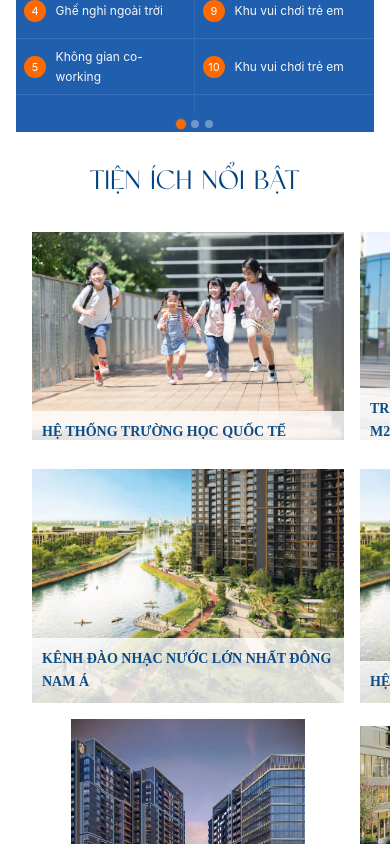
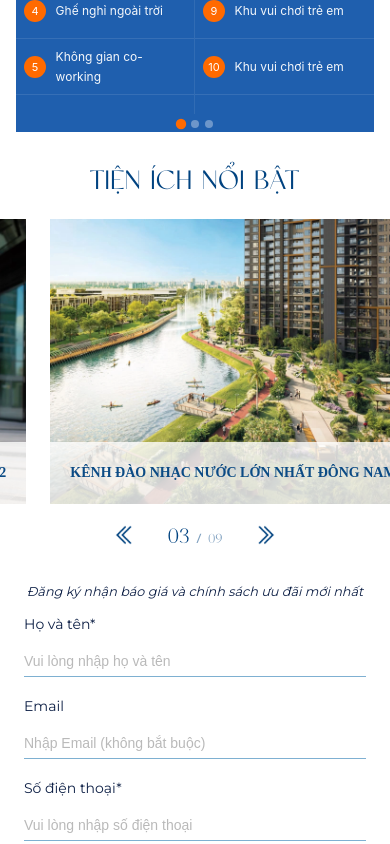
Before and after one commit to linhlehong2208dev/masterise-cosmo-central, a React (Vite) app: page / in a window 390 px wide. Shown: the part 3280-4124 px from the top of the page. Built offline with nearby package versions, Linux system fonts and the light colour scheme; a web font is replaced by a local one.

Commit message:
fix carousel

```diff
--- a/src/components/Casourel/Carousel.jsx
+++ b/src/components/Casourel/Carousel.jsx
@@ -1,6 +1,6 @@
 import React, { useEffect, useState, useRef } from "react";
 import styles from "./Carousel.module.css";
-import arrowIcon from "../../assets/images/arrow-icon.png"; // đổi path nếu cần
+import arrowIcon from "../../assets/images/arrow-icon.png";
 
 const data = [
   { title: "HỆ THỐNG TRƯỜNG HỌC QUỐC TẾ", image: "/images/tienich/1.webp" },
@@ -24,29 +24,11 @@ export default function Carousel() {
   const [index, setIndex] = useState(0);
   const [isTransitioning, setIsTransitioning] = useState(true);
   const [slideWidth, setSlideWidth] = useState(0);
-  const [isGridMode, setIsGridMode] = useState(false);
+  const carouselRef = useRef(null);
   const listRef = useRef(null);
-  const carouselRef = useRef(null);
 
-  /* ── Detect grid mode (responsive) ── */
-  useEffect(() => {
-    const checkGridMode = () => {
-      const gridMode = window.innerWidth <= 1200;
-      setIsGridMode(gridMode);
-      if (gridMode) {
-        setIndex(0);
-      }
-    };
-    checkGridMode();
-    window.addEventListener("resize", checkGridMode);
-    return () => window.removeEventListener("resize", checkGridMode);
-  }, []);
-
-  /* ── Tính slide width (carousel mode only) ── */
-  useEffect(() => {
-    if (isGridMode) return;
-
-    const calc = () => {
+  /* ── Tính slideWidth ── */
+  const calcSlideWidth = () => {
     if (!carouselRef.current) return;
     const card = carouselRef.current.querySelector(`.${styles.card}`);
     const list = carouselRef.current.querySelector(`.${styles.list}`);
@@ -55,52 +37,58 @@ export default function Carousel() {
       setSlideWidth(card.offsetWidth + gap);
     }
   };
-    calc();
-    window.addEventListener("resize", calc);
-    return () => window.removeEventListener("resize", calc);
-  }, [isGridMode]);
 
-  /* ── Auto slide (carousel mode only) ── */
   useEffect(() => {
-    if (isGridMode) return;
+    // Đợi DOM render xong mới tính
+    const timer = setTimeout(calcSlideWidth, 100);
+    window.addEventListener("resize", calcSlideWidth);
+    return () => {
+      clearTimeout(timer);
+      window.removeEventListener("resize", calcSlideWidth);
+    };
+  }, []);
 
+  /* ── Auto slide ── */
+  useEffect(() => {
     const id = setInterval(() => setIndex((p) => p + 1), 3000);
     return () => clearInterval(id);
-  }, [isGridMode]);
+  }, []);
 
-  /* ── Wrap-around (carousel mode only) ── */
+  /* ── Wrap-around khi đến clone ── */
   useEffect(() => {
-    if (isGridMode) return;
-
     if (index === data.length) {
       const t = setTimeout(() => {
         setIsTransitioning(false);
         setIndex(0);
       }, 800);
       return () => clearTimeout(t);
-    } else if (index === 0 && !isTransitioning) {
-      setIsTransitioning(true);
     }
-  }, [index, isTransitioning, isGridMode]);
+    if (index === 0 && !isTransitioning) {
+      // Bật lại transition sau khi reset
+      const t = setTimeout(() => setIsTransitioning(true), 50);
+      return () => clearTimeout(t);
+    }
+  }, [index, isTransitioning]);
 
-  /* ── Manual nav ── */
+  /* ── Prev ── */
   const handlePrev = () => {
     setIndex((p) => {
       if (p === 0) {
+        // Nhảy tức thì (không transition) sang clone cuối, rồi lùi về data.length-1
         setIsTransitioning(false);
         setTimeout(() => {
           setIsTransitioning(true);
           setIndex(data.length - 1);
-        }, 0);
-        return 0;
+        }, 50);
+        return data.length; // clone
       }
       return p - 1;
     });
   };
 
+  /* ── Next ── */
   const handleNext = () => setIndex((p) => p + 1);
 
-  /* Số hiển thị – khi index = data.length (clone) → hiện 1 */
   const displayIndex = index >= data.length ? 1 : index + 1;
 
   return (
@@ -112,10 +100,7 @@ export default function Carousel() {
           ref={listRef}
           className={styles.list}
           style={{
-            transform:
-              !isGridMode && slideWidth > 0
-                ? `translateX(-${index * slideWidth}px)`
-                : "translateX(0)",
+            transform: `translateX(-${index * slideWidth}px)`,
             transition: isTransitioning ? "transform 0.8s ease" : "none",
           }}
         >
@@ -142,7 +127,6 @@ export default function Carousel() {
         </div>
       </div>
 
-      {/* ── Controls: prev · counter · next ── */}
       <div className={styles.controls}>
         <button
           className={styles.arrowBtn}
--- a/src/components/Casourel/Carousel.module.css
+++ b/src/components/Casourel/Carousel.module.css
@@ -159,7 +159,7 @@
 /* ════════════════════════════════════════
    RESPONSIVE
 ════════════════════════════════════════ */
-@media (max-width: 1200px) {
+/* @media (max-width: 1200px) {
   .carousel {
     padding: 0 2rem;
     overflow: visible;
@@ -181,9 +181,19 @@
   .controls {
     display: none;
   }
-}
+} */
+/* @media (max-width: 1200px) {
+  .carousel {
+    padding: 0 2rem;
+    overflow: hidden;
+  }
+  .card {
+    min-width: clamp(340px, 70vw, 700px);
+    aspect-ratio: 16 / 9;
+  }
+} */
 
-@media (max-width: 1024px) {
+/* @media (max-width: 1024px) {
   .wrapper {
     padding: 60px 0;
   }
@@ -192,12 +202,7 @@
     margin-bottom: 30px;
   }
   .list {
-    gap: 2.5rem;
-  }
-  .card {
-    min-width: clamp(360px, 70vw, 720px);
-    aspect-ratio: 3 / 2;
-    background-size: contain;
+    gap: 1.5rem;
   }
   .overlay {
     padding: 15px;
@@ -216,6 +221,101 @@
     width: 28px;
     height: 28px;
   }
+} */
+
+/* @media (max-width: 768px) {
+  .wrapper {
+    padding: 40px 0;
+  }
+  .title {
+    font-size: 36px;
+    margin-bottom: 20px;
+  }
+  .list {
+    gap: 1rem;
+  }
+  .overlay {
+    padding: 12px;
+  }
+  .overlay p {
+    font-size: 16px;
+  }
+  .controls {
+    gap: 1.5rem;
+    margin-top: 1.5rem;
+  }
+  .dotCurrent {
+    font-size: 26px;
+  }
+  .dotSep,
+  .dotTotal {
+    font-size: 16px;
+  }
+  .arrowImg {
+    width: 24px;
+    height: 24px;
+  }
+} */
+
+/* @media (max-width: 600px) {
+  .wrapper {
+    padding: 30px 0;
+  }
+  .title {
+    font-size: 1.75rem;
+    margin-bottom: 1.5rem;
+  }
+  .list {
+    gap: 0.5rem;
+  }
+  .overlay {
+    padding: 10px;
+  }
+  .overlay p {
+    font-size: 14px;
+  }
+  .controls {
+    gap: 1.25rem;
+    margin-top: 1.25rem;
+  }
+  .dotCurrent {
+    font-size: 22px;
+  }
+  .dotSep,
+  .dotTotal {
+    font-size: 14px;
+  }
+  .arrowImg {
+    width: 20px;
+    height: 20px;
+  }
+} */
+
+@media (max-width: 1200px) {
+  .carousel {
+    padding: 0 2rem;
+    overflow: hidden;
+  }
+  .card {
+    min-width: clamp(340px, 70vw, 700px);
+  }
+}
+
+@media (max-width: 1024px) {
+  .wrapper {
+    padding: 60px 0;
+  }
+  .title {
+    font-size: 48px;
+    margin-bottom: 30px;
+  }
+  .card {
+    min-width: clamp(300px, 75vw, 640px);
+    aspect-ratio: 16/9;
+  }
+  .overlay p {
+    font-size: 20px;
+  }
 }
 
 @media (max-width: 768px) {
@@ -226,16 +326,12 @@
     font-size: 36px;
     margin-bottom: 20px;
   }
-  .list {
-    gap: 1.5rem;
+  .carousel {
+    padding: 0 1.5rem;
   }
   .card {
-    min-width: clamp(300px, 75vw, 600px);
-    aspect-ratio: 4 / 3;
-    background-size: contain;
-  }
-  .overlay {
-    padding: 12px;
+    min-width: clamp(260px, 80vw, 560px);
+    aspect-ratio: 4/3;
   }
   .overlay p {
     font-size: 16px;
@@ -265,22 +361,21 @@
     font-size: 1.75rem;
     margin-bottom: 1.5rem;
   }
-  .list {
-    gap: 1rem;
+  .carousel {
+    padding: 0 1rem;
   }
   .card {
-    min-width: 80vw;
-    background-size: contain;
-    aspect-ratio: 4 / 3;
-  }
-  .overlay {
-    padding: 10px;
+    min-width: 82vw;
+    aspect-ratio: 4/3;
   }
   .overlay p {
     font-size: 14px;
   }
+  .list {
+    gap: 1.5rem;
+  }
   .controls {
-    gap: 1.25rem;
+    gap: 1rem;
     margin-top: 1.25rem;
   }
   .dotCurrent {
```
Lines whose indentation alone changed are shown as unchanged.
